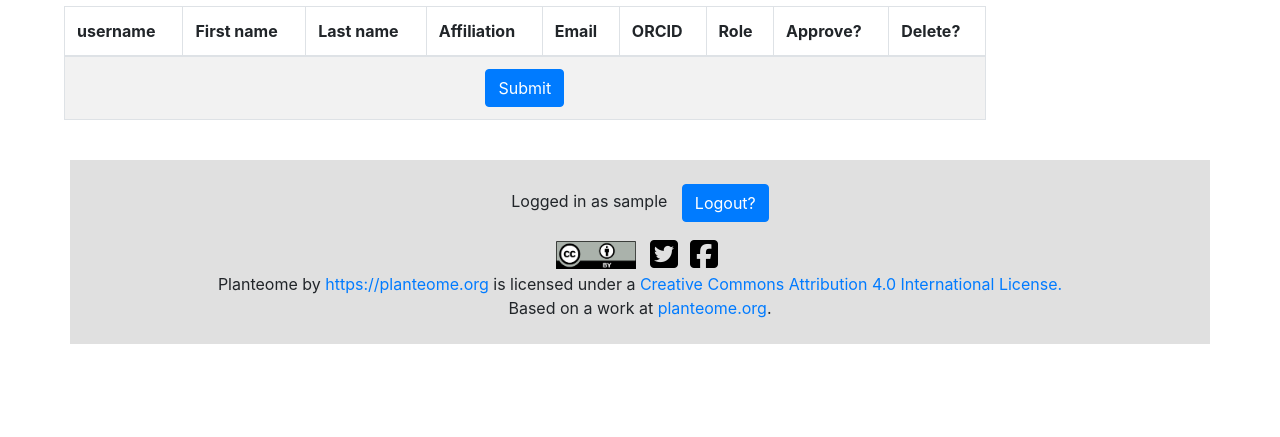
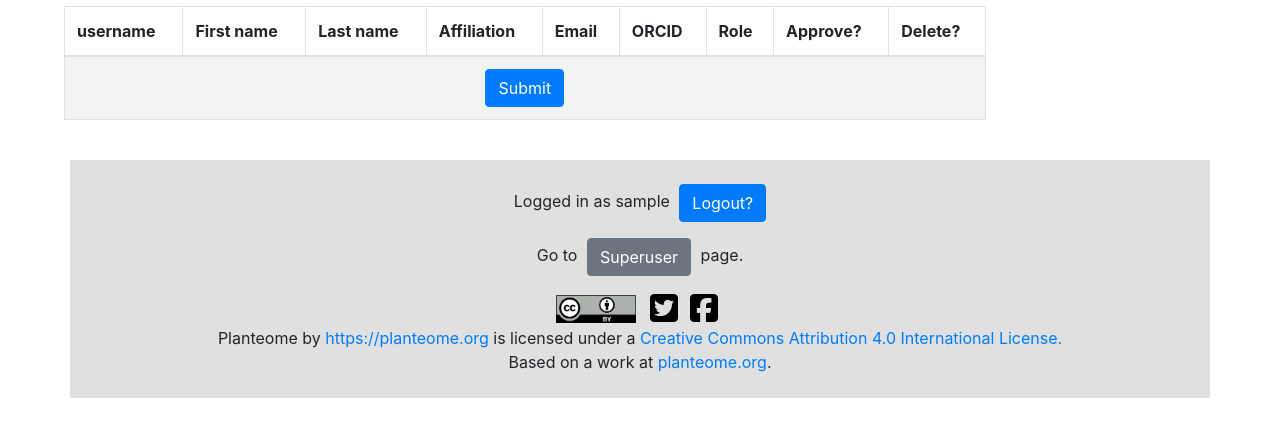
Before and after one commit to Planteome/django_curate, a Django app: page /accounts/approve/ in a window 1280 px wide. Shown: the part 213-650 px from the top of the page. Run offline with Django 3.2, Linux system fonts and the light colour scheme; the visitor is signed in with stand-in values (Sample User, id 1); data comes from the database, SQL or seed files in the repository; parts of the project's set-up code (start-up, migrations or seed data) failed here and were passed over; some libraries are stand-ins or nearby versions.

Commit message:
Add link to superuser page for superusers to footer

```diff
--- a/templates/footer.html
+++ b/templates/footer.html
@@ -5,9 +5,16 @@
         <div class="row" style="align-items: center; justify-content: center">
             <p>Logged in as {{ user.get_username }}
                 <a href="{% url 'accounts:logout' %}" class="btn btn-primary" role="button"
-                style="margin-left: 10px">Logout?</a>
+                style="margin-left: 5px">Logout?</a>
             </p>
         </div>
+        {% if user.is_superuser %}
+            <div class="row" style="align-items: center; justify-content: center">
+                <p>Go to <a href="{% url 'superuser' %}" class="btn btn-secondary" role="button"
+                     style="margin-left: 5px; margin-right: 5px">Superuser</a> page.
+                </p>
+            </div>
+        {% endif %}
     {% else %}
         <a href="{% url 'accounts:login' %}" class="btn btn-info" role="button">Login</a>
         &nbsp;
```
